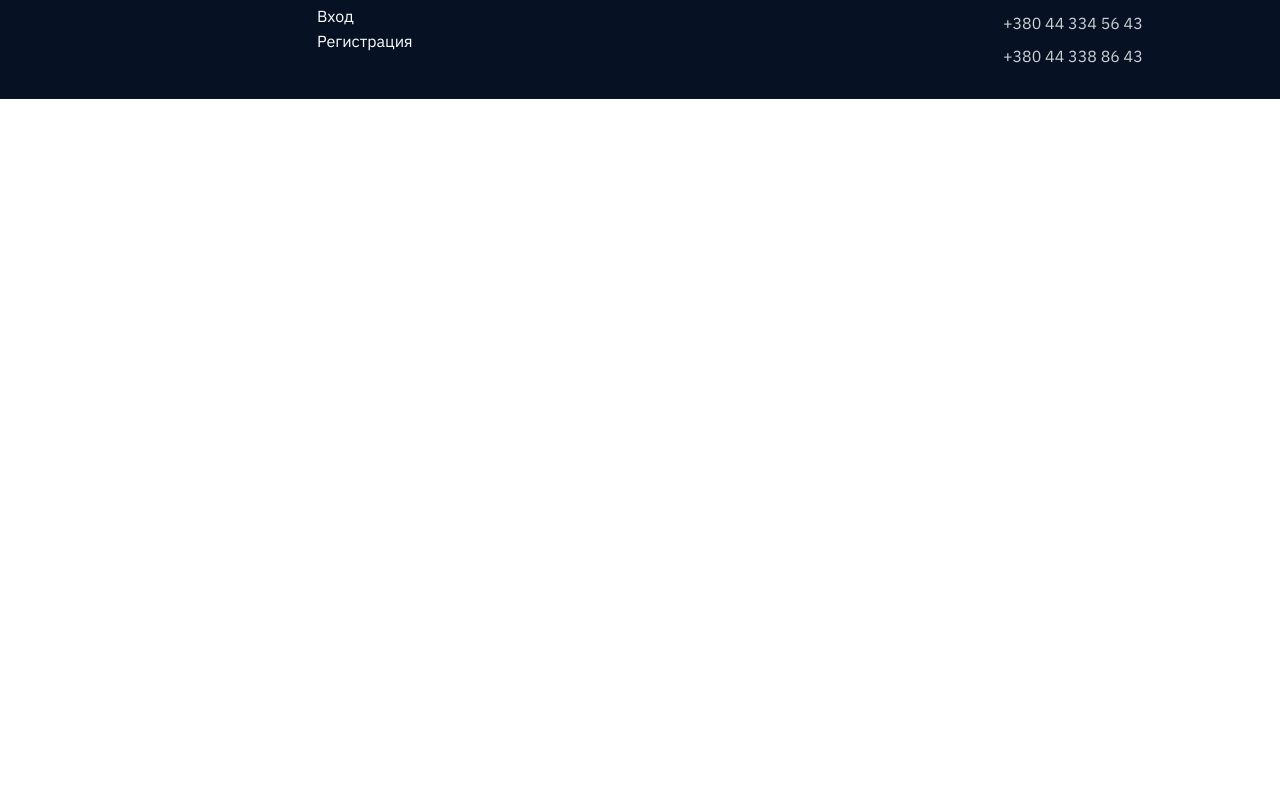
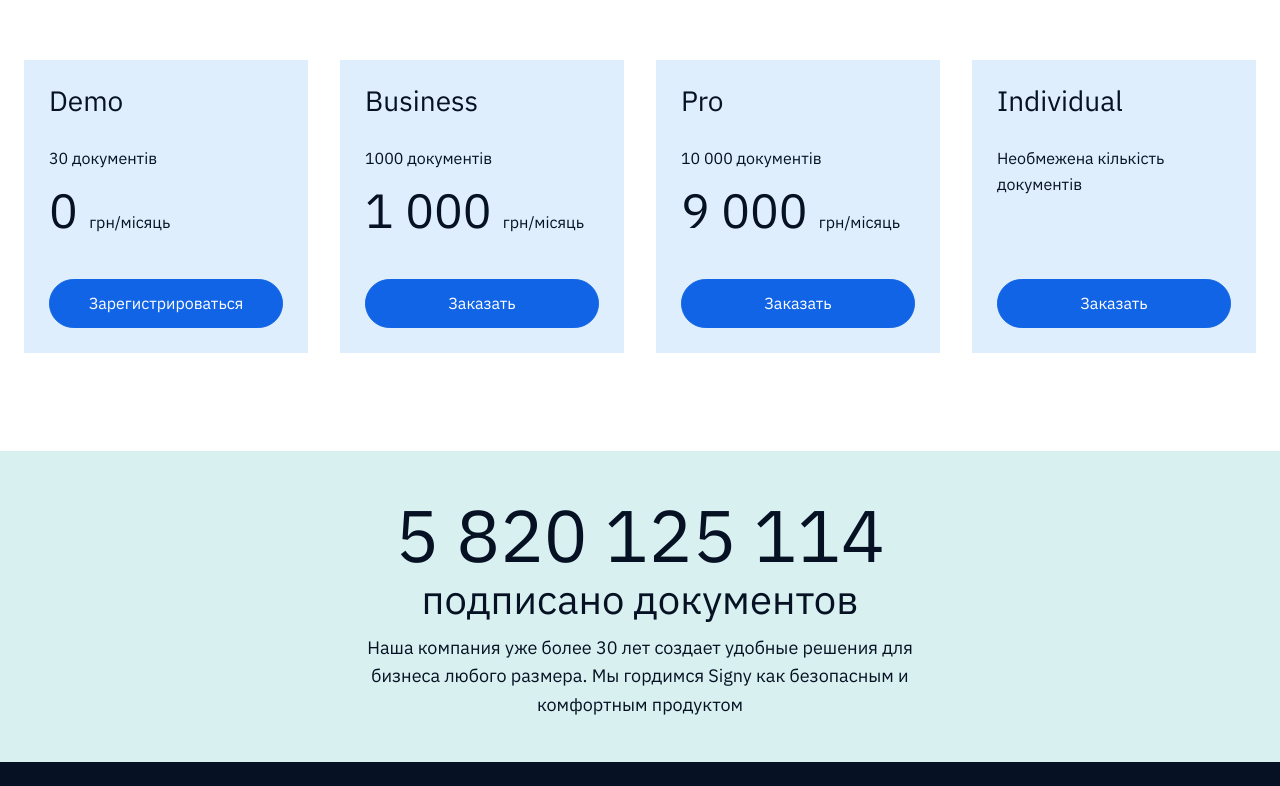
Before and after one commit to AlexeyVolchenkov/signy, a website with bundled scripts: page index.html in a window 1280 px wide. Shown: the part 1906-2692 px from the top of the page. Before the commit the page ends 2005 px from the top, so only its background shows below. Built offline with nearby package versions, Linux system fonts and the light colour scheme.

Commit message:
did sections services and number-information

```diff
--- a/index.html
+++ b/index.html
@@ -301,6 +301,69 @@
         </ul>
       </div>
     </section>
+    <section class="services" aria-labelledby="services-title">
+      <div class="services__inner container">
+        <h2 class="services__title" id="services-title">Пакеты цифровых подписей</h2>
+        <ul class="services__list grid grid--cols-4">
+          <li class="services__item">
+            <h3 class="services__item-title">
+              Demo
+            </h3>
+            <div class="services__item-wrapper">
+              <div class="services__item-description">30 документів</div>
+              <div class="services__item-price">
+                <span class="services__item-price-number">0 </span>грн/місяць
+              </div>
+            </div>
+            <button class="services__item-button button">Зарегистрироваться</button>
+          </li>
+          <li class="services__item">
+            <h3 class="services__item-title">
+              Business
+            </h3>
+            <div class="services__item-wrapper">
+              <div class="services__item-description">1000 документів</div>
+              <div class="services__item-price">
+                <span class="services__item-price-number">1 000 </span>грн/місяць
+              </div>
+            </div>
+            <button class="services__item-button button">Заказать</button>
+          </li>
+          <li class="services__item">
+            <h3 class="services__item-title">
+              Pro
+            </h3>
+            <div class="services__item-wrapper">
+              <div class="services__item-description">10 000 документів</div>
+              <div class="services__item-price">
+                <span class="services__item-price-number">9 000 </span>грн/місяць
+              </div>
+            </div>
+            <button class="services__item-button button">Заказать</button>
+          </li>
+          <li class="services__item">
+            <h3 class="services__item-title">
+              Individual
+            </h3>
+            <div class="services__item-description">Необмежена кількість документів</div>
+
+            <button type="button" class="services__item-button button">Заказать</button>
+          </li>
+        </ul>
+      </div>
+    </section>
+
+    <section class="number-information" aria-labelledby="number-information-title">
+      <div class="number-information__inner container">
+        <h2 class="number-information__title" id="number-information-title">5 820 125 114 </h2>
+        <h3 class="number-information__subtitle">подписано документов</h3>
+        <div class="number-information__description">
+          <p>
+            Наша компания уже более 30 лет создает удобные решения для бизнеса любого размера. Мы гордимся Signy как безопасным и комфортным продуктом
+          </p>
+        </div>
+      </div>
+    </section>
   </main>
 
   <footer class="footer">
--- a/styles/_variables.scss
+++ b/styles/_variables.scss
@@ -10,6 +10,7 @@
   --color-gray: #595A5B;
   --color-white: #FFFFFF;
   --color-gray-light: #D8F1F0;
+  --color-gray-blue: #DEEEFC;
 
   --border: #{rem(1)} solid var(--color-blue-light);
   --border-radius-button: #{rem(30)};
--- a/styles/blocks/_card-description.scss
+++ b/styles/blocks/_card-description.scss
@@ -9,6 +9,10 @@
     row-gap: rem(19);
     justify-items: start;
     width: fluid(502, 280);
+
+    @include tablet {
+      justify-items: center;
+    }
   }
 
   &__list {
@@ -25,10 +29,4 @@
       content: '-';
     }
   }
-
-  &__image {
-    object-fit: cover;
-    object-position: left center;
-    aspect-ratio: 16/9;
-  }
 }
--- a/styles/blocks/_description-programm.scss
+++ b/styles/blocks/_description-programm.scss
@@ -20,6 +20,17 @@
     &:nth-child(even) {
       flex-direction: row-reverse;
     }
+
+    @include tablet {
+      row-gap: rem(31);
+      align-items: center;
+
+      flex-direction: column;
+
+      &:nth-child(even) {
+      flex-direction: column;
+    }
+    }
   }
 
 }
--- a/styles/blocks/_grid.scss
+++ b/styles/blocks/_grid.scss
@@ -15,4 +15,9 @@
       row-gap: 0;
     }
   }
+
+  &--cols-4 {
+    --columns: 4;
+    column-gap: rem(32);
+  }
 }
--- /dev/null
+++ b/styles/blocks/_number-information.scss
@@ -0,0 +1,30 @@
+@use '../helpers/' as *;
+
+.number-information {
+  background-color: var(--color-gray-light);
+
+  &__inner {
+    display: grid;
+    justify-items: center;
+    padding-block: rem(42);
+    max-width: rem(600);
+  }
+
+  &__title {
+    font-size: fluid(73, 36);
+  }
+
+  &__subtitle {
+    font-size: fluid(40, 20);
+    padding-bottom: rem(12);
+  }
+
+  &__description {
+    font-size: rem(18);
+    text-align: center;
+
+    @include mobile {
+    font-size: rem(14);
+    }
+  }
+}
--- /dev/null
+++ b/styles/blocks/_services.scss
@@ -0,0 +1,65 @@
+@use '../helpers/' as *;
+
+.services {
+  display: flex;
+  justify-content: center;
+  align-items: center;
+
+  &__list {
+    @include tablet {
+      --columns: 2;
+      row-gap: rem(50);
+    }
+
+    @include mobile {
+      --columns: 1;
+      row-gap: rem(20);
+    }
+  }
+
+  &__inner {
+    padding-top: fluid(57, 20);
+    padding-bottom: fluid(98, 33);
+
+    display: grid;
+    row-gap: rem(63);
+    @include mobile {
+    row-gap: rem(20);
+    }
+  }
+
+  &__title {
+    display: flex;
+    justify-content: center;
+    @include fluid-text(40, 20);
+  }
+
+  &__item {
+    background-color: var(--color-gray-blue);
+    padding: rem(25);
+    display: flex;
+    flex-direction: column;
+    row-gap: rem(30);
+    justify-content: flex-start;
+    width: 100%;
+
+    &-title {
+      font-weight: 500;
+      font-size: rem(28);
+    }
+
+    &-price {
+      &-number {
+        font-weight: 700;
+        font-size: rem(48);
+      }
+    }
+
+    &-button {
+      justify-items: end;
+      align-self: flex-end;
+      margin-top: auto;
+      width: 100%;
+    }
+  }
+}
--- a/styles/main.scss
+++ b/styles/main.scss
@@ -16,3 +16,5 @@
 @use './blocks/advantages';
 @use './blocks/card-description';
 @use './blocks/description-programm';
+@use './blocks/services';
+@use './blocks/number-information';
```
Also changed, not shown: styles/main.css, 1 other file.
